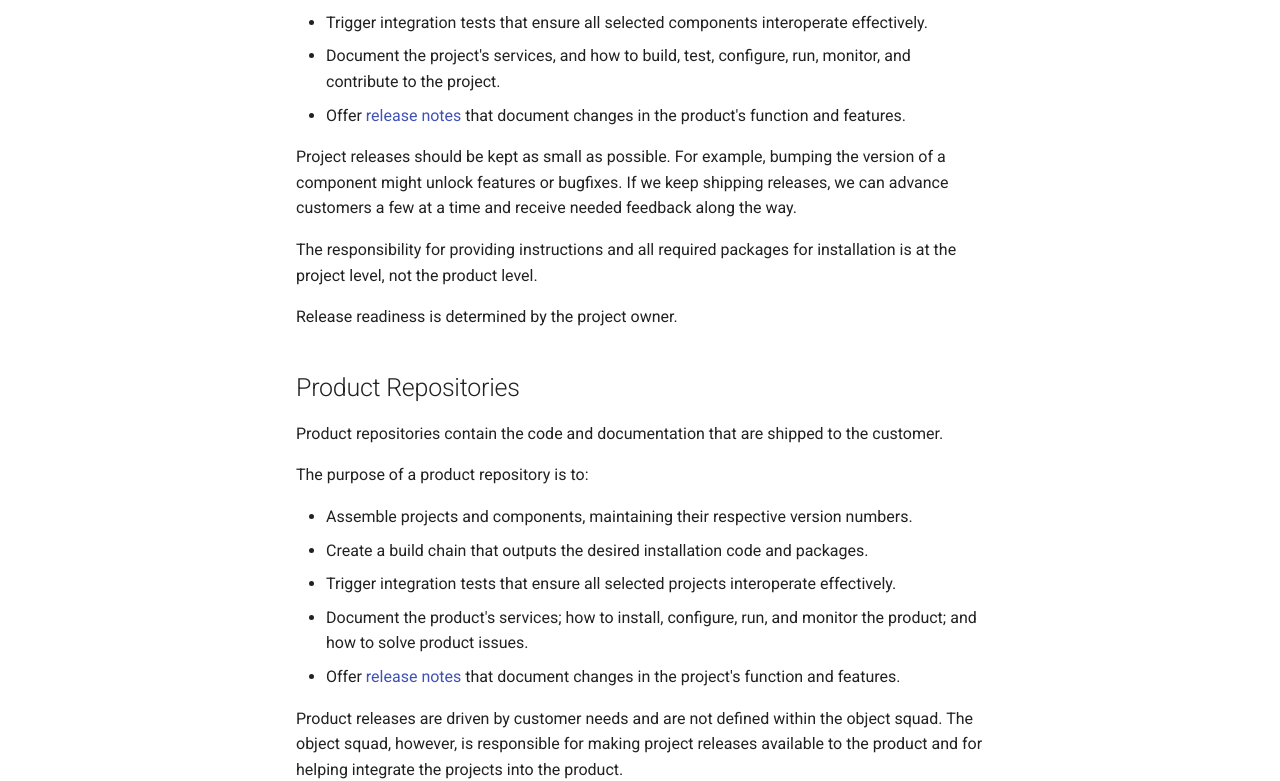
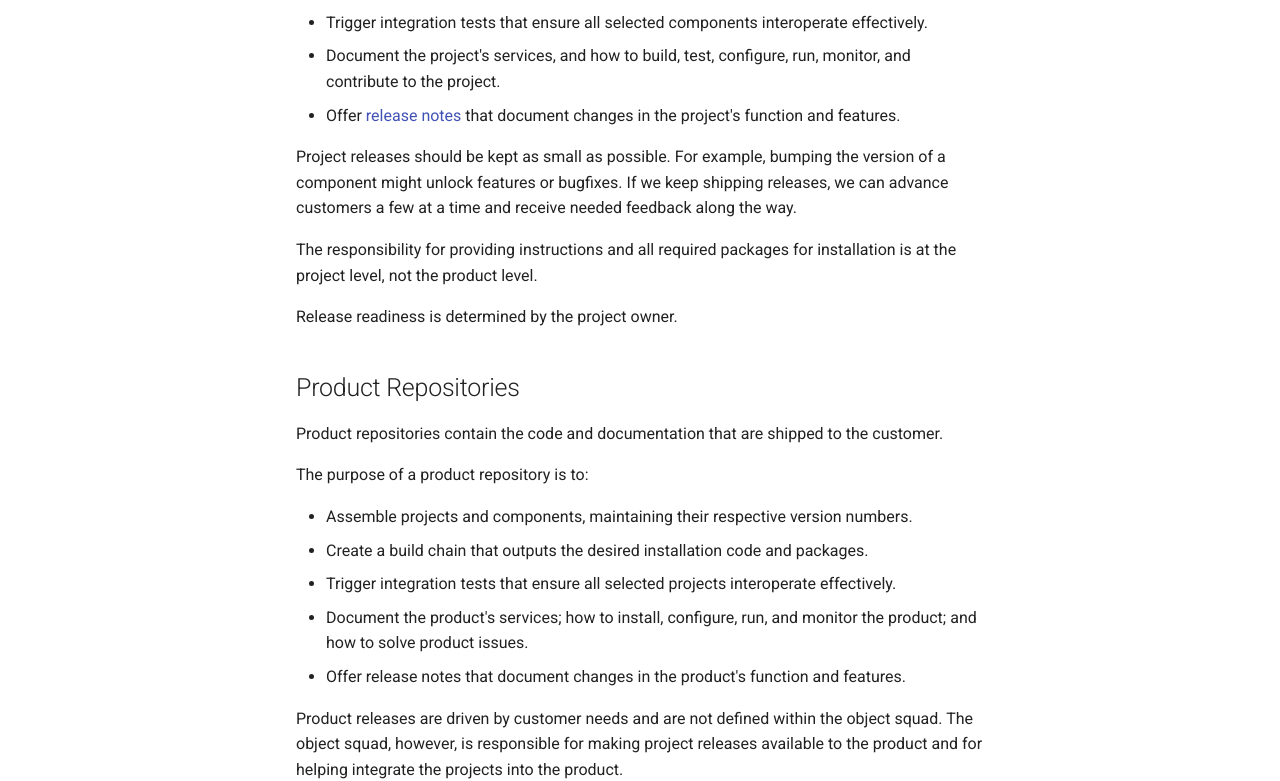
Before and after one commit to scality/Zenko-RFCs, an MkDocs documentation site: the page built from docs/release/disconnecting.md, in a window 1280 px wide and 1400 px high, scrolled down 553 px. Shown: the part 549-1330 px from the top of the window. Built offline with MkDocs 1.6.1 and Material for MkDocs 9.7.7, drawn with Linux system fonts in a browser that asks for light colours; comment, search, counter and statistics services are not loaded; some of the changed lines change nothing that is shown.

Commit message:
Apply suggestions from code review
Co-authored-by: Thomas Carmet <thomas.carmet@scality.com>

```diff
--- a/docs/release/disconnecting.md
+++ b/docs/release/disconnecting.md
@@ -34,7 +34,7 @@ The purpose of a project repository is to:
 * Create a build chain that outputs the desired installation code and packages.
 * Trigger integration tests that ensure all selected components interoperate effectively.
 * Document the project's services, and how to build, test, configure, run, monitor, and contribute to the project.
-* Offer [release notes](./release-notes.md) that document changes in the product's function and features.
+* Offer [release notes](./release-notes.md) that document changes in the project's function and features.
 
 Project releases should be kept as small as possible.
 For example, bumping the version of a component might unlock features or bugfixes.
@@ -54,7 +54,7 @@ The purpose of a product repository is to:
 * Create a build chain that outputs the desired installation code and packages.
 * Trigger integration tests that ensure all selected projects interoperate effectively.
 * Document the product's services; how to install, configure, run, and monitor the product; and how to solve product issues.
-* Offer [release notes](./release-notes.md) that document changes in the project's function and features.
+* Offer release notes that document changes in the product's function and features.
 
 Product releases are driven by customer needs and are not defined within the object squad.
 The object squad, however, is responsible for making project releases available to the product and for helping integrate the projects into the product.
```
